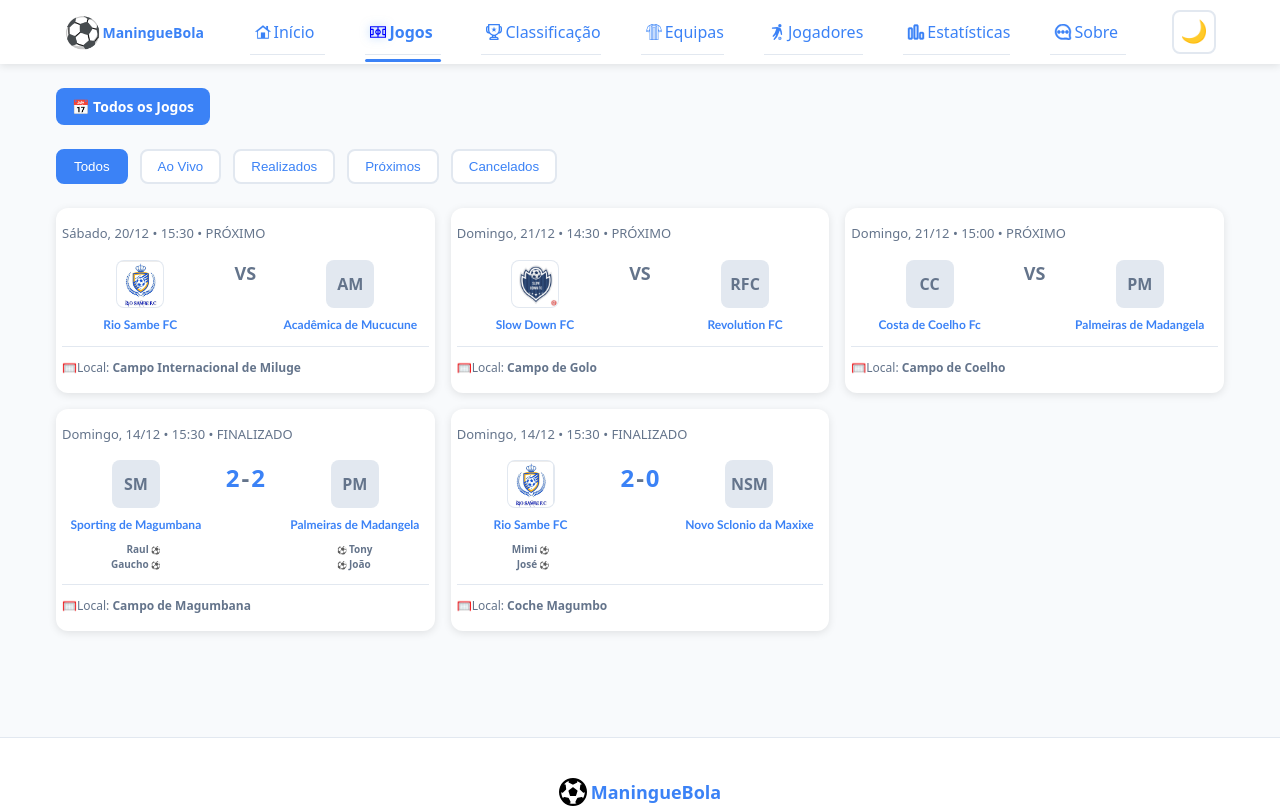
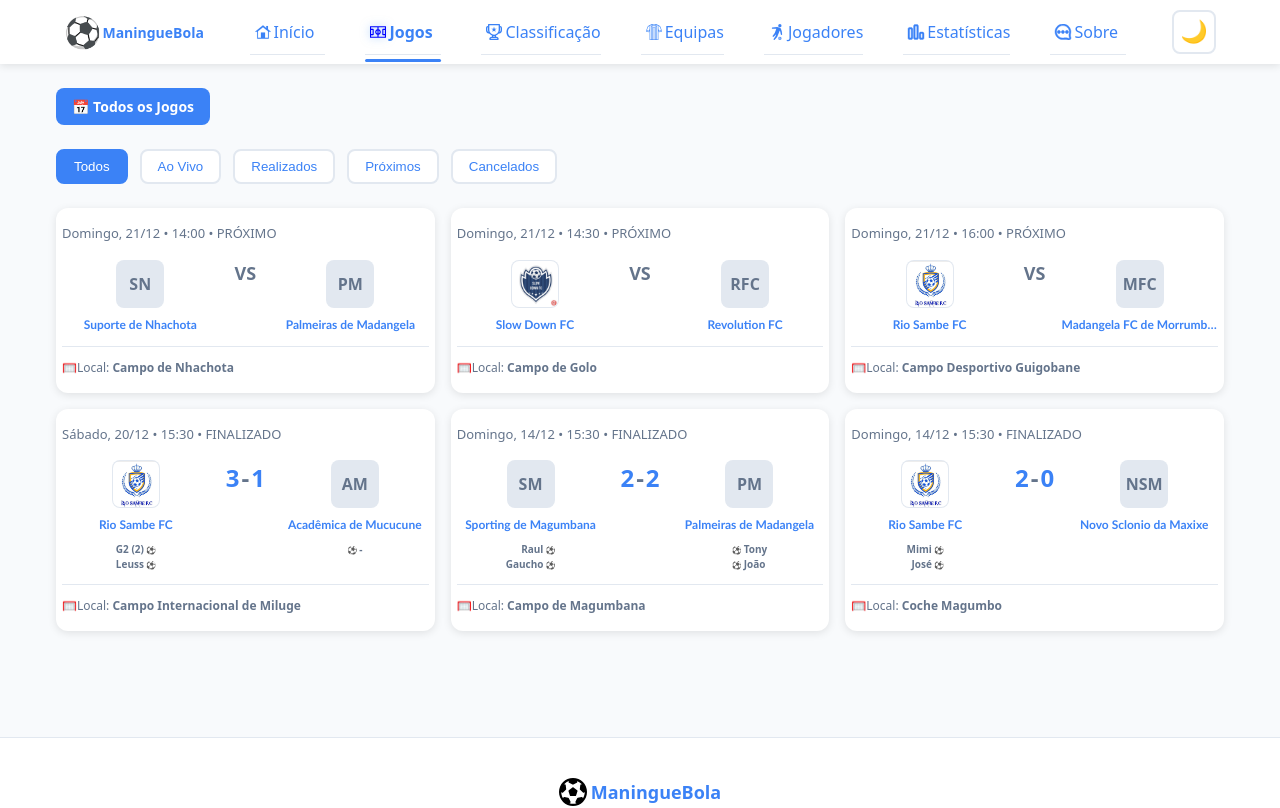
Before and after one commit to Raimundroid/maninguebola, a React (Vite) app: page /jogos in a window 1280 px wide. Shown: the top 808 px of the page. Built offline with nearby package versions, Linux system fonts and the light colour scheme.

Commit message:
updated 2 matches and added one

```diff
--- a/src/data/matchesData.js
+++ b/src/data/matchesData.js
@@ -46,18 +46,18 @@ const matchesData = [
     id: 3, // Unique ID for React keys
     homeTeamId: "rioSambeFc", //new
     awayTeamId: "academicaMucucune", //new
-    // homeScore: 2, // Only for live/finished
-    // awayScore: 0,
+    homeScore: 3, // Only for live/finished
+    awayScore: 1,
     date: "2025-12-20", // ISO Format
     time: "15:30",
-    status: "upcoming", // 'live' | 'finished' | 'upcoming'
+    status: "finished", // 'live' | 'finished' | 'upcoming'
     // minute: 67, // Current minute (only for live)
     venue: "Campo Internacional de Miluge",
     // info: "85+ espectadores", // Optional extra info
     // ✅ NEW: Store as Array of Strings
     // Note: You can still keep "(2)" for multiple goals if you want strict string display
-    // homeScorers: ["", ""],
-    // awayScorers: ["", ""],
+    homeScorers: ["G2 (2)", "Leuss"],
+    awayScorers: ["-"],
   },
   {
     id: 4, // Unique ID for React keys
@@ -78,15 +78,32 @@ const matchesData = [
   },
   {
     id: 5, // Unique ID for React keys
-    homeTeamId: "costaCoelhoFc", //new
+    homeTeamId: "suporteNhachotaFc", //new
     awayTeamId: "palmeirasMadangelaFc", //new
     // homeScore: 2, // Only for live/finished
     // awayScore: 0,
     date: "2025-12-21", // ISO Format
-    time: "15:00",
+    time: "14:00",
     status: "upcoming", // 'live' | 'finished' | 'upcoming'
     // minute: 67, // Current minute (only for live)
-    venue: "Campo de Coelho",
+    venue: "Campo de Nhachota",
+    // info: "85+ espectadores", // Optional extra info
+    // ✅ NEW: Store as Array of Strings
+    // Note: You can still keep "(2)" for multiple goals if you want strict string display
+    // homeScorers: ["", ""],
+    // awayScorers: ["", ""],
+  },
+  {
+    id: 6, // Unique ID for React keys
+    homeTeamId: "rioSambeFc", //new
+    awayTeamId: "madangelaFcMorrumbene", //new
+    // homeScore: 2, // Only for live/finished
+    // awayScore: 0,
+    date: "2025-12-21", // ISO Format
+    time: "16:00",
+    status: "upcoming", // 'live' | 'finished' | 'upcoming'
+    // minute: 67, // Current minute (only for live)
+    venue: "Campo Desportivo Guigobane",
     // info: "85+ espectadores", // Optional extra info
     // ✅ NEW: Store as Array of Strings
     // Note: You can still keep "(2)" for multiple goals if you want strict string display
--- a/src/data/teamsData.js
+++ b/src/data/teamsData.js
@@ -211,17 +211,53 @@ const teamsData = {
     //   email: "eagles@example.com",
     // },
   },
-  costaCoelhoFc: {
-    id: "costaCoelhoFc", // Unique identifier
-    name: "Costa de Coelho Fc", // Full team name
-    shortName: "Costa de Coelho FC", // ✅ NEW
-    abbr: "CC", // Abbreviation for logos
+  // costaCoelhoFc: {
+  //   id: "costaCoelhoFc", // Unique identifier
+  //   name: "Costa de Coelho Fc", // Full team name
+  //   shortName: "Costa de Coelho FC", // ✅ NEW
+  //   abbr: "CC", // Abbreviation for logos
+  //   // position: "1",
+  //   // points: "99", /////
+  //   // founded: 1000,
+  //   stadium: "Campo de Coelho",
+  //   // logo: "/images/teams/shield-gold.jpg",
+  //   colors: { primary: "blue", secondary: "yellow" },
+  //   // contact: {
+  //   //   coach: "John Dalton",
+  //   //   captain: "Jaime Paulo",
+  //   //   phone: "+258 82 12 34 567",
+  //   //   email: "eagles@example.com",
+  //   // },
+  // },
+  suporteNhachotaFc: {
+    id: "suporteNhachotaFc", // Unique identifier
+    name: "Suporte de Nhachota", // Full team name
+    shortName: " Sup. de Nhachota", // ✅ NEW
+    abbr: "SN", // Abbreviation for logos
     // position: "1",
     // points: "99", /////
     // founded: 1000,
-    stadium: "Campo de Coelho",
+    stadium: "Campo de Nhachota",
     // logo: "/images/teams/shield-gold.jpg",
-    colors: { primary: "blue", secondary: "yellow" },
+    colors: { primary: "yellow", secondary: "blue" },
+    // contact: {
+    //   coach: "John Dalton",
+    //   captain: "Jaime Paulo",
+    //   phone: "+258 82 12 34 567",
+    //   email: "eagles@example.com",
+    // },
+  },
+  madangelaFcMorrumbene: {
+    id: "madangelaFcMorrumbene", // Unique identifier
+    name: "Madangela FC de Morrumbene", // Full team name
+    shortName: "Madangela FC", // ✅ NEW
+    abbr: "MFC", // Abbreviation for logos
+    // position: "1",
+    // points: "99", /////
+    // founded: 1000,
+    stadium: "Campo Desportivo Guigobane",
+    // logo: "/images/teams/shield-gold.jpg",
+    colors: { primary: "yellow", secondary: "orange" },
     // contact: {
     //   coach: "John Dalton",
     //   captain: "Jaime Paulo",
```
